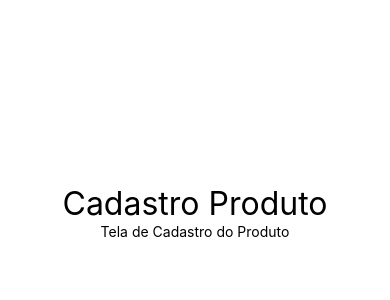
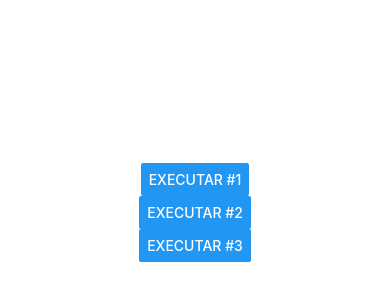
Before and after one commit to pauloteixeira01/Studies_in_React-native, a React Native app in the folder exercicios/: screen / in a window 390 px wide. Shown: the part 210-510 px from the top of the page. Built offline with nearby package versions, Linux system fonts and the light colour scheme.

Commit message:
Usando botão

```diff
--- a/exercicios/src/App.js
+++ b/exercicios/src/App.js
@@ -1,16 +1,19 @@
 import React from 'react';
 import { View, StyleSheet } from 'react-native';
-import Titulo from './components/Titulo';
+
+import Botao from './components/Botao';
+//import Titulo from './components/Titulo';
 //import Aleatorio from './components/Aleatorio';
 //import MinMax from './components/MinMax';
 //import CompPadrao, { Comp1, Comp2 } from './components/Multi';
 //import Primeiro from './components/Primeiro';
 
+
 export default () => (
     <View style={style.App}>
+        <Botao />
+        {/*<Aleatorio min={0} max={10}/>
         <Titulo  principal="Cadastro Produto" secundario="Tela de Cadastro do Produto"/>
-
-        {/*<Aleatorio min={0} max={10}/>
         <Aleatorio min={0} max={10}/>
         <Aleatorio min={0} max={10}/>
         <Aleatorio min={0} max={10}/>
--- /dev/null
+++ b/exercicios/src/components/Botao.js
@@ -0,0 +1,29 @@
+import React from 'react';
+import { Button } from 'react-native';
+
+export default props => {
+
+    function executar() {
+        console.warn('Exec #1!!!');
+    }
+
+    return (
+        <>
+            <Button
+                title="Executar #1"
+                onPress={executar}
+            />
+            <Button
+                title="Executar #2"
+                onPress={function() {
+                    console.warn("Exec #2!!!");
+                }}
+            />
+            <Button
+            title="Executar #3"
+            onPress={() => console.warn('Exec #3!!!')}
+
+            />
+        </>
+    )
+}
```
